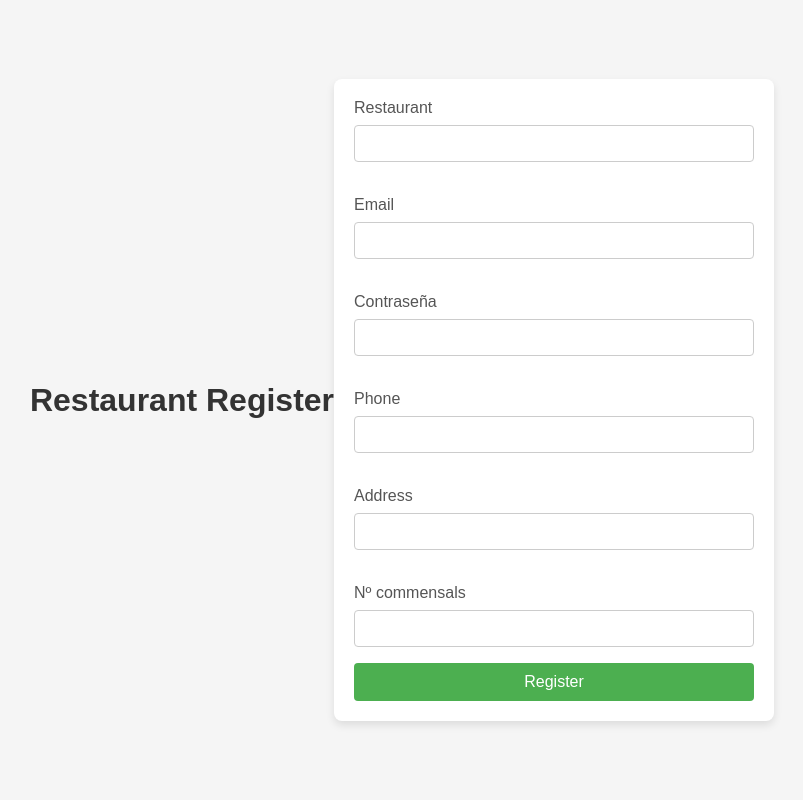
After one commit to Daly2025/Checkandfood, a Flask app: page /register in a window 1280 px wide. The commit adds this page. Shown: the whole page, without its empty margins (238-1041 px from the left). Run offline with Flask 3, Linux system fonts and the light colour scheme.

Commit message:
cambios de loginy resgister

```diff
--- a/app.py
+++ b/app.py
@@ -1,15 +1,65 @@
 from flask import Flask,render_template,request,redirect,url_for,session
 import pymysql
 import db
+from werkzeug.security import generate_password_hash, check_password_hash
 
 
 app = Flask(__name__)
 app.secret_key="123456"
 
-@app.route('/', methods=['GET', 'POST'])
+@app.route('/')
 def home():
-    return render_template('home.html')
+    return render_template('login_restaurant.html')
 
+@app.route('/dashboard')
+def dashboard():
+    return "Bienvenido al dashboard"
+
+@app.route('/login', methods=['POST'])
+def login():
+    email = request.form['email']
+    password = request.form['password']
+
+    conexion = db.get_connection()
+    try:
+        with conexion.cursor() as cursor:
+            sql = "SELECT * FROM restaurant WHERE email=%s"
+            cursor.execute(sql, (email,))
+            restaurant = cursor.fetchone()
+            conexion.close()
+
+        if restaurant and check_password_hash(restaurant['password'], password):
+            session['restaurant_id'] = restaurant['restaurant_id']
+            session['restaurant_name'] = restaurant['name']
+            return redirect(url_for('dashboard'))
+        else:
+            return "Credenciales inválidas. Por favor, revisa tu correo y contraseña."
+    except Exception as e:
+            return f"Ha ocurrido un error en la base de datos: {e}"
+
+
+@app.route('/register', methods=['GET', 'POST'])
+def register():
+    if request.method == 'POST':
+        name = request.form['name']
+        email = request.form['email']
+        capacity = int(request.form['capacity'])
+        password = request.form['password']
+        hashed_password = generate_password_hash(password)
+        phone = request.form['phone']
+        address = request.form['address']
+
+        try:
+            conexion = db.get_connection()
+            with conexion.cursor() as cursor:
+                sql = "INSERT INTO restaurant (name, email, password,address,capacity, phone_number) VALUES (%s, %s, %s, %s, %s, %s)"
+                cursor.execute(sql, (name, email, hashed_password, address, capacity, phone))
+                conexion.commit()
+            conexion.close()
+            return redirect(url_for('home'))
+        except Exception as e:
+            return f"Ha ocurrido un error en la base de datos: {e}"
+    return render_template('register_restaurant.html')
 
 if __name__ == '__main__':
     app.run(debug=True,port=80)
--- /dev/null
+++ b/static/css/register_restaurant.css
@@ -0,0 +1,54 @@
+/* static/css/register.css */
+body {
+    font-family: Arial, sans-serif;
+    background-color: #f5f5f5;
+    display: flex;
+    justify-content: center;
+    align-items: center;
+    height: 100vh;
+    margin: 0;
+}
+
+h1 {
+    color: #333;
+    text-align: center;
+}
+
+form {
+    background-color: #fff;
+    padding: 20px;
+    border-radius: 8px;
+    box-shadow: 0 4px 8px rgba(0, 0, 0, 0.1);
+    width: 100%;
+    max-width: 400px;
+}
+
+label {
+    display: block;
+    margin-bottom: 8px;
+    color: #555;
+}
+
+input {
+    width: 100%;
+    padding: 10px;
+    margin-bottom: 16px;
+    border: 1px solid #ccc;
+    border-radius: 4px;
+    box-sizing: border-box;
+}
+
+button {
+    width: 100%;
+    background-color: #4CAF50;
+    color: white;
+    border: none;
+    padding: 10px;
+    border-radius: 4px;
+    cursor: pointer;
+    font-size: 16px;
+}
+
+button:hover {
+    background-color: #45a049;
+}
--- a/templates/home.html
+++ b/templates/home.html
@@ -39,7 +39,7 @@
         <h1>CheckAndFood</h1>
         <div class="button-container">
             <button class="button" onclick="location.href='/clientes'">Clientes</button>
-            <button class="button" onclick="location.href='/restaurantes'">Restaurantes</button>
+            <button class="button" onclick="location.href='/login_restaurant'">Restaurantes</button>
         </div>
     </body>
     </html>
--- /dev/null
+++ b/templates/register_restaurant.html
@@ -0,0 +1,35 @@
+<!DOCTYPE html>
+<html lang="en">
+<head>
+    <meta charset="UTF-8">
+    <meta name="viewport" content="width=device-width, initial-scale=1.0">
+    <title>Registro</title>
+    <link rel="stylesheet" href="{{ url_for('static', filename='css/register_restaurant.css') }}">
+</head>
+<body>
+    <h1>Restaurant Register</h1>
+    <form action="{{ url_for('register') }}" method="POST">
+        <label for="name">Restaurant</label>
+        <input type="text" name="name" id="name" required>
+        <br><br>
+        <label for="email">Email</label>
+        <input type="email" name="email" id="email" required>
+        <br><br>
+        <label for="password">Contraseña</label>
+        <input type="password" name="password" id="password" required>
+        <br><br>
+        <label for="phone">Phone</label>
+        <input type="tel" name="phone" id="phone" required>
+        <br><br>
+        <label for="address">Address</label>
+        <input type="text" name="address" id="address" required>
+        <br><br>
+        <label for="capacity">Nº commensals</label>
+        <input type="number" name="capacity" id="capacity" required>
+        <br>
+        <button type="submit">Register</button>
+    </form>
+</body>
+</html>
+
+</html>
```
Also changed, not shown: static/css/login_restaurant.css (added, +65 -0 lines), templates/login_restaurant.html (added, +25 -0 lines).
